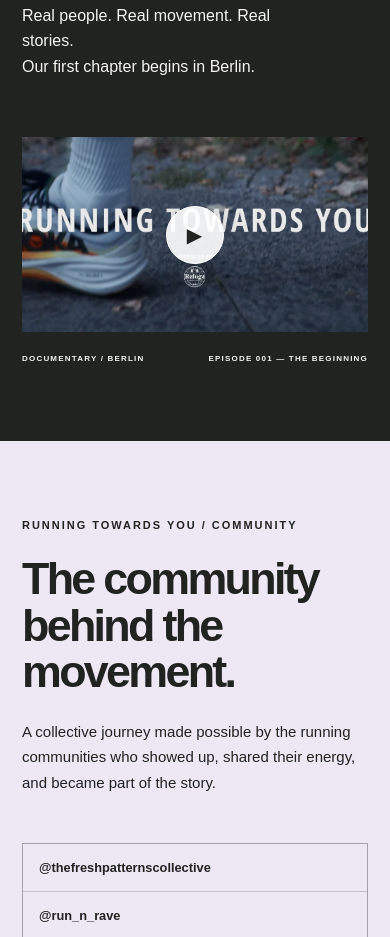
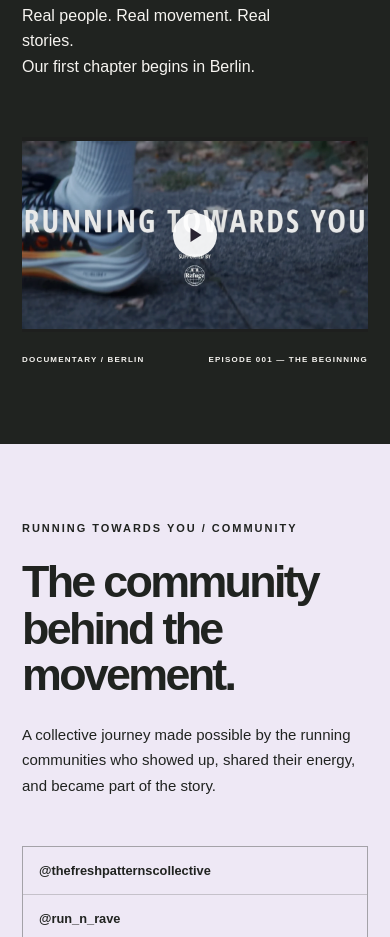
Before and after one commit to Paulinhx/running-towards-you, a plain HTML site: page index.html in a window 390 px wide. Shown: the part 1748-2685 px from the top of the page. Drawn offline with Linux system fonts and the light colour scheme.

Commit message:
Fix documentary player mobile layout

```diff
--- a/index.html
+++ b/index.html
@@ -120,13 +120,12 @@
           <div class="video-tint" aria-hidden="true"></div>
           <span class="video-top">RUNNING TOWARDS YOU / EPISODE 01</span>
           <button
-            class="play"
-            id="videoButton"
-            type="button"
-            aria-label="Play Running Towards You documentary"
-          >
-            <span aria-hidden="true">▶</span>
-          </button>
+               class="play"
+               id="videoButton"
+               type="button"
+               aria-label="Play Running Towards You documentary">
+              <span class="play-icon" aria-hidden="true"></span>
+              </button>
           <span class="video-bottom">WATCH THE DOCUMENTARY</span>
         </div>
         <div class="film-meta">
--- a/styles.css
+++ b/styles.css
@@ -1375,3 +1375,113 @@ footer {
     padding: 1rem;
   }
 }
+
+
+
+/* ==================================================
+   DOCUMENTARY PLAYER — RESPONSIVE REFINEMENT
+   Keeps the full thumbnail visible on all devices.
+   ================================================== */
+
+.video-frame {
+  position: relative;
+  width: 100%;
+  aspect-ratio: 16 / 9;
+  overflow: hidden;
+  background: #202220;
+}
+
+/* Display the entire documentary poster */
+.video-frame > img {
+  display: block;
+  width: 100%;
+  height: 100%;
+  object-fit: contain;
+  object-position: center;
+}
+
+/* Remove labels overlapping the thumbnail artwork */
+.video-frame .video-top,
+.video-frame .video-bottom {
+  display: none;
+}
+
+/* The entire poster becomes the clickable play area */
+.video-frame .play {
+  position: absolute;
+  inset: 0;
+  width: 100%;
+  height: 100%;
+  transform: none;
+  border: 0;
+  border-radius: 0;
+  padding: 0;
+  background: transparent;
+  display: grid;
+  place-items: center;
+  cursor: pointer;
+}
+
+/* Small circular control — no emoji */
+.play-icon {
+  display: block;
+  position: relative;
+  width: 54px;
+  height: 54px;
+  border-radius: 50%;
+  background: rgba(255, 255, 255, 0.92);
+  box-shadow: 0 4px 24px rgba(0, 0, 0, 0.18);
+  transition: transform 0.2s ease, background 0.2s ease;
+}
+
+/* CSS triangle */
+.play-icon::after {
+  content: "";
+  position: absolute;
+  top: 50%;
+  left: 53%;
+  transform: translate(-50%, -50%);
+  width: 0;
+  height: 0;
+  border-top: 9px solid transparent;
+  border-bottom: 9px solid transparent;
+  border-left: 14px solid #292331;
+}
+
+.video-frame .play:hover {
+  background: transparent;
+}
+
+.video-frame .play:hover .play-icon {
+  transform: scale(1.08);
+  background: #ffffff;
+}
+
+.video-frame .play:focus-visible {
+  outline: 3px solid #a995f0;
+  outline-offset: -5px;
+}
+
+/* Mobile refinements */
+@media (max-width: 600px) {
+  .video-frame {
+    aspect-ratio: 16 / 9;
+  }
+
+  .play-icon {
+    width: 44px;
+    height: 44px;
+  }
+
+  .play-icon::after {
+    border-top-width: 7px;
+    border-bottom-width: 7px;
+    border-left-width: 11px;
+  }
+
+  .film-meta {
+    flex-wrap: wrap;
+    gap: 10px;
+    line-height: 1.5;
+  }
+}
```
